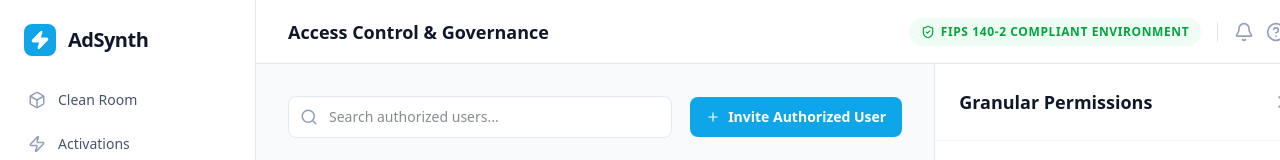
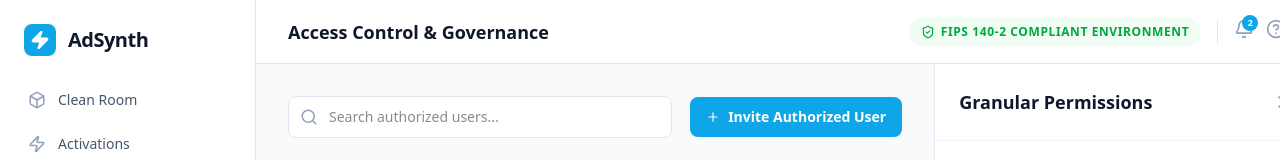
Before and after one commit to akrishav/adsynth-dashboard, a Next.js app: page /team in a window 1280 px wide. Shown: the top 160 px of the page. Built offline with nearby package versions, Linux system fonts and the light colour scheme.

Commit message:
feat: interactive Header — notifications dropdown with unread badges + help menu panel

```diff
--- a/src/components/Header.tsx
+++ b/src/components/Header.tsx
@@ -1,4 +1,7 @@
-import { Bell, HelpCircle } from "lucide-react";
+"use client";
+
+import { Bell, HelpCircle, X, ShieldCheck, Database, Zap, ExternalLink } from "lucide-react";
+import { useState, useRef, useEffect } from "react";
 
 interface HeaderProps {
     title?: string;
@@ -6,9 +9,71 @@ interface HeaderProps {
     action?: React.ReactNode;
 }
 
+const NOTIFICATIONS = [
+    {
+        id: 1,
+        icon: "synth",
+        title: "Synthesis Complete",
+        body: "customers_q1_2026.csv synthesized successfully — 14,204 rows.",
+        time: "2 min ago",
+        unread: true,
+    },
+    {
+        id: 2,
+        icon: "privacy",
+        title: "Privacy Score Alert",
+        body: "Last run achieved 97.4% privacy score — within optimal range.",
+        time: "18 min ago",
+        unread: true,
+    },
+    {
+        id: 3,
+        icon: "sync",
+        title: "Activation Synced",
+        body: "High-LTV Reactivation audience delivered to Meta CAPI.",
+        time: "1 hr ago",
+        unread: false,
+    },
+    {
+        id: 4,
+        icon: "engine",
+        title: "Engine Node Rebalanced",
+        body: "Node-03 rebalanced to Palo Alto cluster. All systems nominal.",
+        time: "2 hr ago",
+        unread: false,
+    },
+];
+
+const HELP_ITEMS = [
+    { label: "Documentation", href: "https://github.com", icon: ExternalLink },
+    { label: "API Reference", href: "https://github.com", icon: ExternalLink },
+    { label: "Privacy Guide (DP101)", href: "#science", icon: ExternalLink },
+    { label: "Contact Support", href: "mailto:support@adsynth.ai", icon: ExternalLink },
+];
+
 export function Header({ title, breadcrumbs, action }: HeaderProps) {
+    const [notifOpen, setNotifOpen] = useState(false);
+    const [helpOpen, setHelpOpen] = useState(false);
+    const [notifications, setNotifications] = useState(NOTIFICATIONS);
+    const notifRef = useRef<HTMLDivElement>(null);
+    const helpRef = useRef<HTMLDivElement>(null);
+
+    const unreadCount = notifications.filter(n => n.unread).length;
+
+    // Close dropdowns when clicking outside
+    useEffect(() => {
+        function handleClickOutside(e: MouseEvent) {
+            if (notifRef.current && !notifRef.current.contains(e.target as Node)) setNotifOpen(false);
+            if (helpRef.current && !helpRef.current.contains(e.target as Node)) setHelpOpen(false);
+        }
+        document.addEventListener("mousedown", handleClickOutside);
+        return () => document.removeEventListener("mousedown", handleClickOutside);
+    }, []);
+
+    const markAllRead = () => setNotifications(prev => prev.map(n => ({ ...n, unread: false })));
+
     return (
-        <header className="h-16 border-b border-slate-200 bg-white flex items-center justify-between px-8 sticky top-0 z-10 w-full">
+        <header className="h-16 border-b border-slate-200 bg-white flex items-center justify-between px-8 sticky top-0 z-40 w-full">
             <div className="flex items-center space-x-2 text-sm">
                 {breadcrumbs ? (
                     <div className="flex items-center space-x-2 text-slate-500">
@@ -30,12 +95,100 @@ export function Header({ title, breadcrumbs, action }: HeaderProps) {
             <div className="flex items-center space-x-4">
                 {action}
                 <div className="flex items-center space-x-3 text-slate-400 border-l border-slate-200 pl-4">
-                    <button className="hover:text-slate-600 transition-colors">
-                        <Bell size={20} />
-                    </button>
-                    <button className="hover:text-slate-600 transition-colors">
-                        <HelpCircle size={20} />
-                    </button>
+
+                    {/* ── Bell Notifications ── */}
+                    <div className="relative" ref={notifRef}>
+                        <button
+                            onClick={() => { setNotifOpen(v => !v); setHelpOpen(false); }}
+                            className="relative hover:text-slate-600 transition-colors"
+                        >
+                            <Bell size={20} />
+                            {unreadCount > 0 && (
+                                <span className="absolute -top-1 -right-1 w-4 h-4 bg-primary-500 text-white text-[9px] font-bold rounded-full flex items-center justify-center">
+                                    {unreadCount}
+                                </span>
+                            )}
+                        </button>
+
+                        {notifOpen && (
+                            <div className="absolute right-0 top-10 w-80 bg-white border border-slate-200 rounded-2xl shadow-xl overflow-hidden z-50">
+                                <div className="flex items-center justify-between px-4 py-3 border-b border-slate-100">
+                                    <span className="text-sm font-bold text-slate-900">Notifications</span>
+                                    <div className="flex items-center space-x-2">
+                                        {unreadCount > 0 && (
+                                            <button onClick={markAllRead} className="text-[10px] font-bold text-primary-500 hover:text-primary-700 uppercase tracking-wider">
+                                                Mark all read
+                                            </button>
+                                        )}
+                                        <button onClick={() => setNotifOpen(false)}>
+                                            <X size={14} className="text-slate-400 hover:text-slate-600" />
+                                        </button>
+                                    </div>
+                                </div>
+                                <div className="divide-y divide-slate-50 max-h-80 overflow-y-auto">
+                                    {notifications.map(n => (
+                                        <div
+                                            key={n.id}
+                                            className={`flex items-start space-x-3 px-4 py-3 cursor-pointer hover:bg-slate-50 transition-colors ${n.unread ? "bg-primary-50/30" : ""}`}
+                                            onClick={() => setNotifications(prev => prev.map(x => x.id === n.id ? { ...x, unread: false } : x))}
+                                        >
+                                            <div className={`w-8 h-8 rounded-full flex items-center justify-center shrink-0 mt-0.5 ${n.unread ? "bg-primary-100" : "bg-slate-100"}`}>
+                                                {n.icon === "synth" && <Database size={14} className={n.unread ? "text-primary-500" : "text-slate-400"} />}
+                                                {n.icon === "privacy" && <ShieldCheck size={14} className={n.unread ? "text-primary-500" : "text-slate-400"} />}
+                                                {n.icon === "sync" && <Zap size={14} className={n.unread ? "text-primary-500" : "text-slate-400"} />}
+                                                {n.icon === "engine" && <Zap size={14} className="text-slate-400" />}
+                                            </div>
+                                            <div className="flex-1 min-w-0">
+                                                <div className="flex items-center justify-between">
+                                                    <span className="text-xs font-bold text-slate-900">{n.title}</span>
+                                                    {n.unread && <span className="w-2 h-2 rounded-full bg-primary-500 shrink-0 ml-2" />}
+                                                </div>
+                                                <p className="text-[11px] text-slate-500 leading-relaxed mt-0.5">{n.body}</p>
+                                                <span className="text-[10px] text-slate-400 mt-1 block">{n.time}</span>
+                                            </div>
+                                        </div>
+                                    ))}
+                                </div>
+                            </div>
+                        )}
+                    </div>
+
+                    {/* ── Help Menu ── */}
+                    <div className="relative" ref={helpRef}>
+                        <button
+                            onClick={() => { setHelpOpen(v => !v); setNotifOpen(false); }}
+                            className="hover:text-slate-600 transition-colors"
+                        >
+                            <HelpCircle size={20} />
+                        </button>
+
+                        {helpOpen && (
+                            <div className="absolute right-0 top-10 w-56 bg-white border border-slate-200 rounded-2xl shadow-xl overflow-hidden z-50">
+                                <div className="px-4 py-3 border-b border-slate-100">
+                                    <span className="text-sm font-bold text-slate-900">Help & Resources</span>
+                                </div>
+                                <div className="p-2">
+                                    {HELP_ITEMS.map((item, i) => (
+                                        <a
+                                            key={i}
+                                            href={item.href}
+                                            target={item.href.startsWith("http") ? "_blank" : undefined}
+                                            rel="noreferrer"
+                                            className="flex items-center justify-between px-3 py-2 rounded-lg text-sm text-slate-700 hover:bg-slate-50 hover:text-slate-900 transition-colors"
+                                            onClick={() => setHelpOpen(false)}
+                                        >
+                                            <span>{item.label}</span>
+                                            <item.icon size={12} className="text-slate-400" />
+                                        </a>
+                                    ))}
+                                </div>
+                                <div className="border-t border-slate-100 px-4 py-3">
+                                    <p className="text-[10px] text-slate-400">AdSynth v2.4.0 · SOC2 Type II</p>
+                                </div>
+                            </div>
+                        )}
+                    </div>
+
                 </div>
             </div>
         </header>
```
